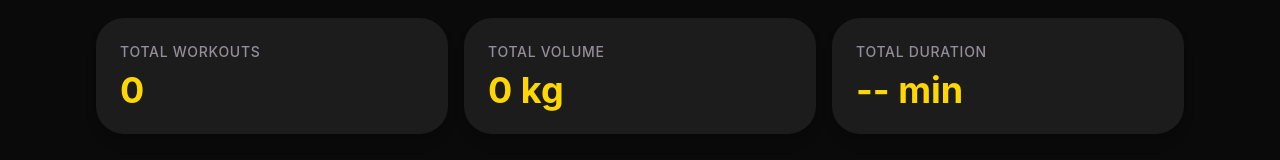
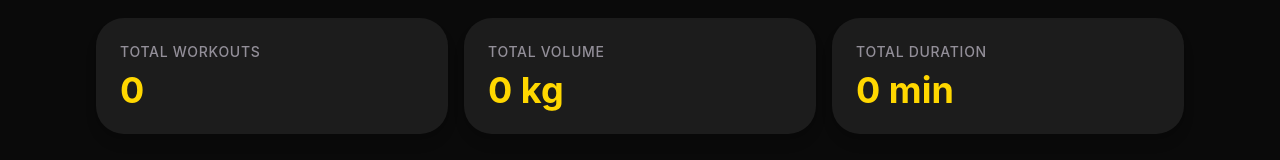
Before and after one commit to KshitijPotdar/GymLogger, a Next.js app: page /dashboard in a window 1280 px wide. Shown: the part 180-340 px from the top of the page. Built offline with nearby package versions, Linux system fonts and the light colour scheme; no server answers; the database is empty.

Commit message:
Added History page and functionality to TotalDuration display

```diff
--- a/src/app/dashboard/page.tsx
+++ b/src/app/dashboard/page.tsx
@@ -1,3 +1,4 @@
+// src/app/dashboard/page.tsx
 import React from 'react';
 import Link from 'next/link';
 import { PrismaClient } from '@prisma/client';
@@ -50,6 +51,9 @@ export default async function Dashboard({ searchParams }: { searchParams: { view
     },
   });
 
+  // Calculate total duration in minutes
+  const totalDurationMinutes = Math.floor(workouts.reduce((sum, w) => sum + (w.duration || 0), 0) / 60);
+
   return (
     <div className='min-h-screen bg-m3-background text-m3-text-main font-sans'>
 
@@ -97,7 +101,7 @@ export default async function Dashboard({ searchParams }: { searchParams: { view
 
           <div className='rounded-m3-card bg-m3-surface p-6 shadow-lg'>
             <p className='text-sm font-medium text-m3-text-muted uppercase tracking-wider'>Total Duration</p>
-            <p className='text-4xl font-bold text-m3-primary mt-2'>-- min</p>
+            <p className='text-4xl font-bold text-m3-primary mt-2'>{totalDurationMinutes} min</p>
           </div>
         </div>
 
@@ -117,9 +121,12 @@ export default async function Dashboard({ searchParams }: { searchParams: { view
             + Log New Workout
           </Link>
 
-          <button className='rounded-m3-btn bg-m3-surface-variant px-8 py-4 text-m3-text-main font-semibold hover:brightness-110 transition-all'>
+          <Link
+            href={isRecruiter ? "/history?view=resume1703" : "/history"}
+            className='rounded-m3-btn bg-m3-surface-variant px-8 py-4 text-m3-text-main font-semibold hover:brightness-110 transition-all text-center flex items-center justify-center'
+          >
             View History
-          </button>
+          </Link>
 
           {!isRecruiter && <ImportButton />}
         </div>
--- /dev/null
+++ b/src/app/history/page.tsx
@@ -0,0 +1,76 @@
+// src/app/history/page.tsx
+import React from 'react';
+import Link from 'next/link';
+import { PrismaClient } from '@prisma/client';
+import { Pool } from 'pg';
+import { PrismaPg } from '@prisma/adapter-pg';
+import { auth } from '@clerk/nextjs/server';
+import WorkoutItem from '../dashboard/WorkoutItem';
+
+// Initialize Prisma
+const connectionString = `${process.env.DIRECT_URL}`;
+const pool = new Pool({ connectionString });
+const adapter = new PrismaPg(pool);
+const prisma = new PrismaClient({ adapter });
+
+function getWorkoutTitle(exercises: any[]) {
+  if(!exercises || exercises.length === 0) return "Quick session";
+  const targets = [...new Set(exercises.map(ex => ex.target))];
+  if(targets.length === 1) return `${targets[0]} Day`;
+  if(targets.length === 2) return `${targets[0]} & ${targets[1]}`;
+  if (targets.length >= 3) return "Full Body";
+  return "General Workout";
+}
+
+export default async function HistoryPage({ searchParams }: { searchParams: { view?: string } }) {
+  const params = await searchParams;
+  const isRecruiter = params.view === 'resume1703';
+  const { userId } = await auth();
+
+  const whereClause = isRecruiter ? {} : {userId : userId || "guest" };
+
+  const workouts = await prisma.workout.findMany({
+    where: whereClause,
+    orderBy: { createdAt: 'desc' },
+    include: {
+      exercises: {
+        include: {
+          sets: true,
+        },
+      },
+    },
+  });
+
+  return (
+    <div className='min-h-screen bg-m3-background text-m3-text-main font-sans p-6'>
+        <div className='max-w-4xl mx-auto'>
+            <div className='mb-8 flex items-center gap-4'>
+                <Link
+                    href={isRecruiter ? "/dashboard?view=resume1703" : "/dashboard"}
+                    className='text-m3-text-muted hover:text-m3-primary transition-colors text-lg font-medium'
+                >
+                    ← Back to Dashboard
+                </Link>
+                <h1 className='text-3xl font-bold text-m3-primary'>Workout History</h1>
+            </div>
+
+            <div className='rounded-m3-card bg-m3-surface overflow-hidden shadow-lg'>
+                <div className='divide-y divide-m3-surface-variant'>
+                    {workouts.map((workout) => (
+                    <WorkoutItem
+                        key={workout.id}
+                        workout={workout}
+                        title={getWorkoutTitle(workout.exercises)}
+                    />
+                    ))}
+                </div>
+                {workouts.length === 0 && (
+                    <div className='px-6 py-12 text-center text-m3-text-muted'>
+                        No workout history found. Get lifting!
+                    </div>
+                )}
+            </div>
+        </div>
+    </div>
+  );
+}
```
